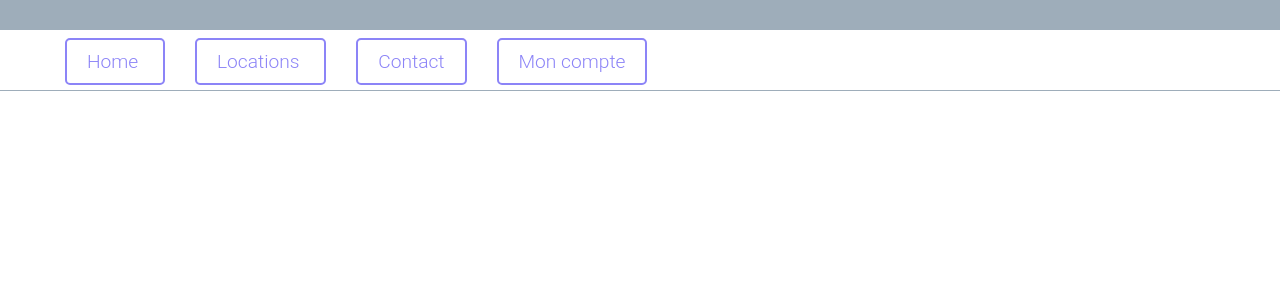
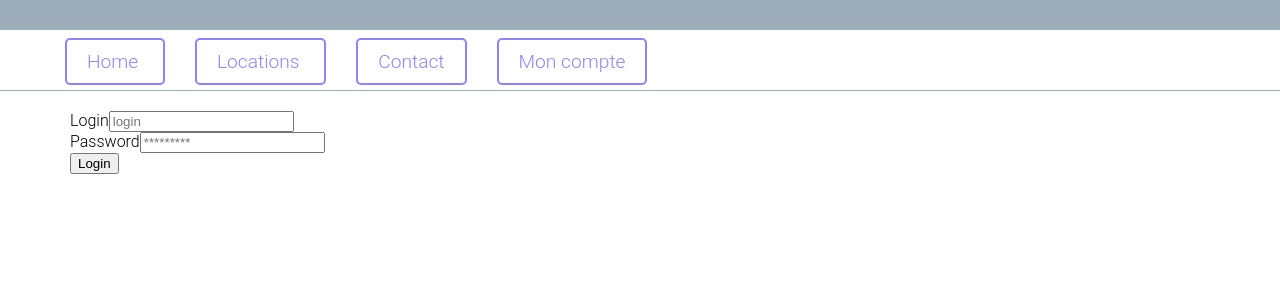
Before and after one commit to Maxlego08/Car-Rental, an Angular app: page /login in a window 1280 px wide. Before the commit this address led to /. Shown: the top 300 px of the page. Built offline with nearby package versions, Linux system fonts and the light colour scheme.

Commit message:
login component

```diff
--- a/src/app/app-routing.module.ts
+++ b/src/app/app-routing.module.ts
@@ -2,10 +2,12 @@ import { NgModule } from '@angular/core';
 import { RouterModule, Routes } from '@angular/router';
 import { LocationsComponent } from './locations/locations.component';
 import { HomeComponent } from './home/home.component';
+import { LoginComponent } from './login/login.component';
 
 const routes: Routes = [
   { path: '', component: HomeComponent },
-  { path: 'locations', component: LocationsComponent }
+  { path: 'locations', component: LocationsComponent },
+  { path: 'login', component: LoginComponent }
 ];
 
 @NgModule({
--- a/src/app/app.component.html
+++ b/src/app/app.component.html
@@ -13,7 +13,7 @@
       </a>
     </div>
     <div class="nav-right">
-      <a href="" class="btn btn-selected">
+      <a routerLink="login" class="btn btn-selected">
         Mon compte
       </a>
     </div>
--- a/src/app/app.module.ts
+++ b/src/app/app.module.ts
@@ -7,12 +7,14 @@ import {AppComponent} from './app.component';
 import {LocationsComponent} from './locations/locations.component';
 import {HomeComponent} from './home/home.component';
 import {VehicleService} from './vehicle.service';
+import { LoginComponent } from './login/login.component';
 
 @NgModule({
   declarations: [
     AppComponent,
     LocationsComponent,
     HomeComponent,
+    LoginComponent,
   ],
   imports: [
     BrowserModule,
--- /dev/null
+++ b/src/app/login/login.component.html
@@ -0,0 +1,15 @@
+<div class="loginForm">
+    <form>
+        <div>
+            <label for="login">Login</label>
+            <input type="text" id="login" placeholder="login" />
+        </div>
+        <div>
+            <label for="password">Password</label>
+            <input type="password" id="password" placeholder="*********" />
+        </div>
+        <div>
+            <input type="submit" value="Login" />
+        </div>
+    </form>
+</div>
--- /dev/null
+++ b/src/app/login/login.component.ts
@@ -0,0 +1,15 @@
+import { Component, OnInit } from '@angular/core';
+
+@Component({
+  selector: 'app-login',
+  templateUrl: './login.component.html',
+  styleUrls: ['./login.component.css']
+})
+export class LoginComponent implements OnInit {
+
+  constructor() { }
+
+  ngOnInit(): void {
+  }
+
+}
```
Also changed, not shown: src/app/login/login.component.css (added), 2 other files (tests, documents, lock files or other folders).
